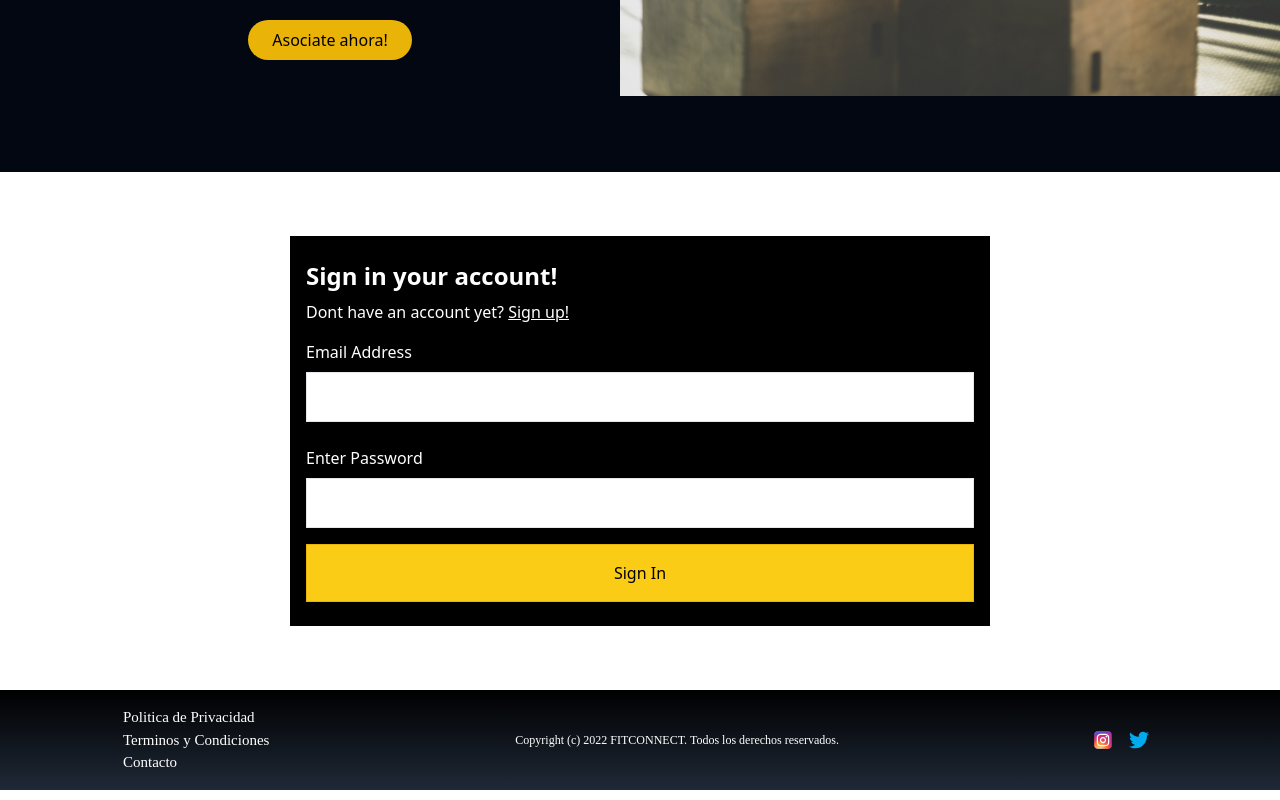
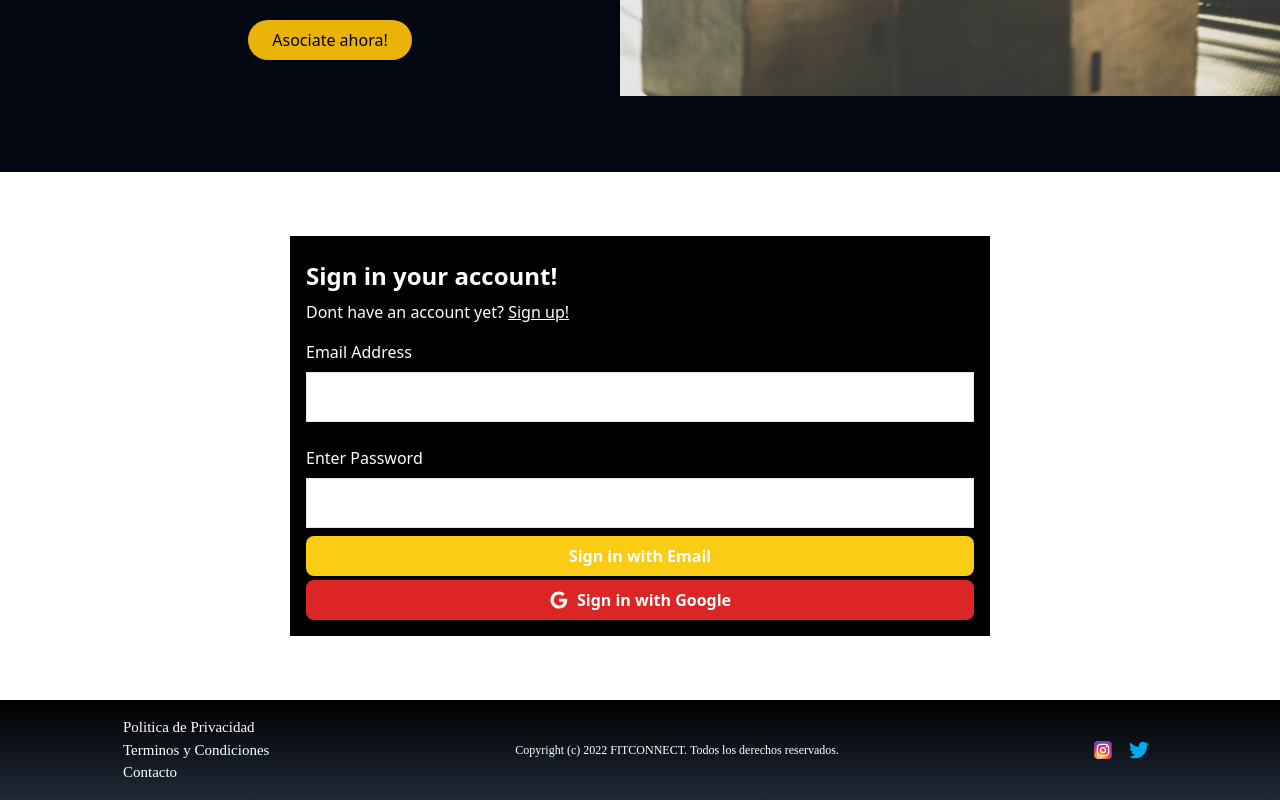
Before and after one commit to Gambuli8/FitConnect-FrontEnd, a React (Vite) app: page /signin in a window 1280 px wide. Shown: the part 424-1224 px from the top of the page. Built offline with nearby package versions, Linux system fonts and the light colour scheme; no server answers.

Commit message:
added Auth de terceros

```diff
--- a/src/components/Account/Account.jsx
+++ b/src/components/Account/Account.jsx
@@ -21,7 +21,7 @@ const Account = () => {
       <p className="text-white">✉️ User email: {user && user.email} </p>
       <button
         onClick={handleLogOut}
-        className="text-white border px-6 py-2 my-4"
+        className="text-black border px-6 py-2 my-4 bg-white"
       >
         Logout 🔙
       </button>
--- a/src/components/NavBar/NavBar.jsx
+++ b/src/components/NavBar/NavBar.jsx
@@ -49,7 +49,7 @@ const NavBar = () => {
             className="text-white text-xl hover:text-yellow-500 duration-500"
             to={"/signin"}
           >
-            Sign In!
+            Sign in!
           </Link>
         </li>
       </ul>
--- a/src/components/SingIn/SignIn.jsx
+++ b/src/components/SingIn/SignIn.jsx
@@ -8,6 +8,16 @@ const SignIn = () => {
   const [password, setPassword] = useState("");
   const [error, setError] = useState("");
   const navigate = useNavigate();
+  const { googleSignIn } = UserAuth();
+  const handleGoogleSignIn = async () => {
+    try {
+      await googleSignIn();
+      navigate("/account");
+    } catch (error) {
+      setError(error.message);
+      console.log(error.message);
+    }
+  };
 
   const handleSubmit = async (e) => {
     e.preventDefault();
@@ -53,10 +63,27 @@ const SignIn = () => {
             ></input>
           </div>
           <button
-            className="border border-yellow-500 bg-yellow-400 hover:bg-yellow-500 text-black py-4 my-2 w-full"
+            className="py-2 px-4 flex w-full mb-1 items-center justify-center bg-yellow-400 hover:bg-yellow-500 focus:ring-yellow-600 focus:ring-offset-yellow-200 text-white transition ease-in duration-200 text-center text-base font-semibold shadow-md focus:outline-none focus:ring-2 focus:ring-offset-2 rounded-lg "
             type="submit"
           >
-            Sign In
+            Sign in with Email
+          </button>
+          <button
+            onClick={handleGoogleSignIn}
+            type="button"
+            class="py-2 px-4 flex justify-center items-center bg-red-600 hover:bg-red-700 focus:ring-red-500 focus:ring-offset-red-200 text-white w-full transition ease-in duration-200 text-center text-base font-semibold shadow-md focus:outline-none focus:ring-2 focus:ring-offset-2 rounded-lg"
+          >
+            <svg
+              width="20"
+              height="20"
+              fill="currentColor"
+              class="mr-2"
+              viewBox="0 0 1792 1792"
+              xmlns="http://www.w3.org/2000/svg"
+            >
+              <path d="M896 786h725q12 67 12 128 0 217-91 387.5t-259.5 266.5-386.5 96q-157 0-299-60.5t-245-163.5-163.5-245-60.5-299 60.5-299 163.5-245 245-163.5 299-60.5q300 0 515 201l-209 201q-123-119-306-119-129 0-238.5 65t-173.5 176.5-64 243.5 64 243.5 173.5 176.5 238.5 65q87 0 160-24t120-60 82-82 51.5-87 22.5-78h-436v-264z"></path>
+            </svg>
+            Sign in with Google
           </button>
         </form>
       </div>
--- a/src/context/AuthContext.jsx
+++ b/src/context/AuthContext.jsx
@@ -5,6 +5,8 @@ import {
   signInWithEmailAndPassword,
   signOut,
   onAuthStateChanged,
+  GoogleAuthProvider,
+  signInWithPopup,
 } from "firebase/auth";
 import { auth } from "../FireBase/firebase";
 
@@ -21,6 +23,10 @@ export const AuthContextProvider = ({ children }) => {
     return signInWithEmailAndPassword(auth, email, password);
   };
 
+  const googleSignIn = () => {
+    const provider = new GoogleAuthProvider();
+    signInWithPopup(auth, provider);
+  };
   const logout = () => {
     return signOut(auth);
   };
@@ -36,7 +42,9 @@ export const AuthContextProvider = ({ children }) => {
   }, []);
 
   return (
-    <AuthContext.Provider value={{ createUser, user, logout, signIn }}>
+    <AuthContext.Provider
+      value={{ createUser, user, logout, signIn, googleSignIn }}
+    >
       {children}
     </AuthContext.Provider>
   );
```
